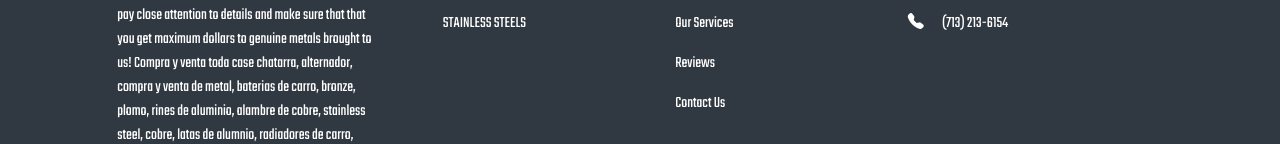
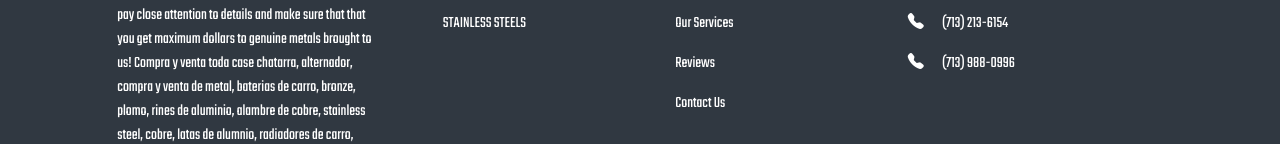
Before and after one commit to Esalguero007/flbscrapmetals, a plain HTML site: page index.html in a window 1280 px wide. Shown: the part 3065-3209 px from the top of the page. Drawn offline with nearby package versions, Linux system fonts and the light colour scheme.

Commit message:
Update index.html

```diff
--- a/index.html
+++ b/index.html
@@ -475,6 +475,10 @@
                 <i class="bi bi-telephone-fill me-3"></i>
                 <a href="tel:(713) 213-6154">(713) 213-6154</a>
               </p>
+              <p>
+                <i class="bi bi-telephone-fill me-3"></i>
+                <a href="tel:(713) 988-0996">(713) 988-0996</a>
+              </p>
             </div>
             <!-- Grid column -->
           </div>
```
